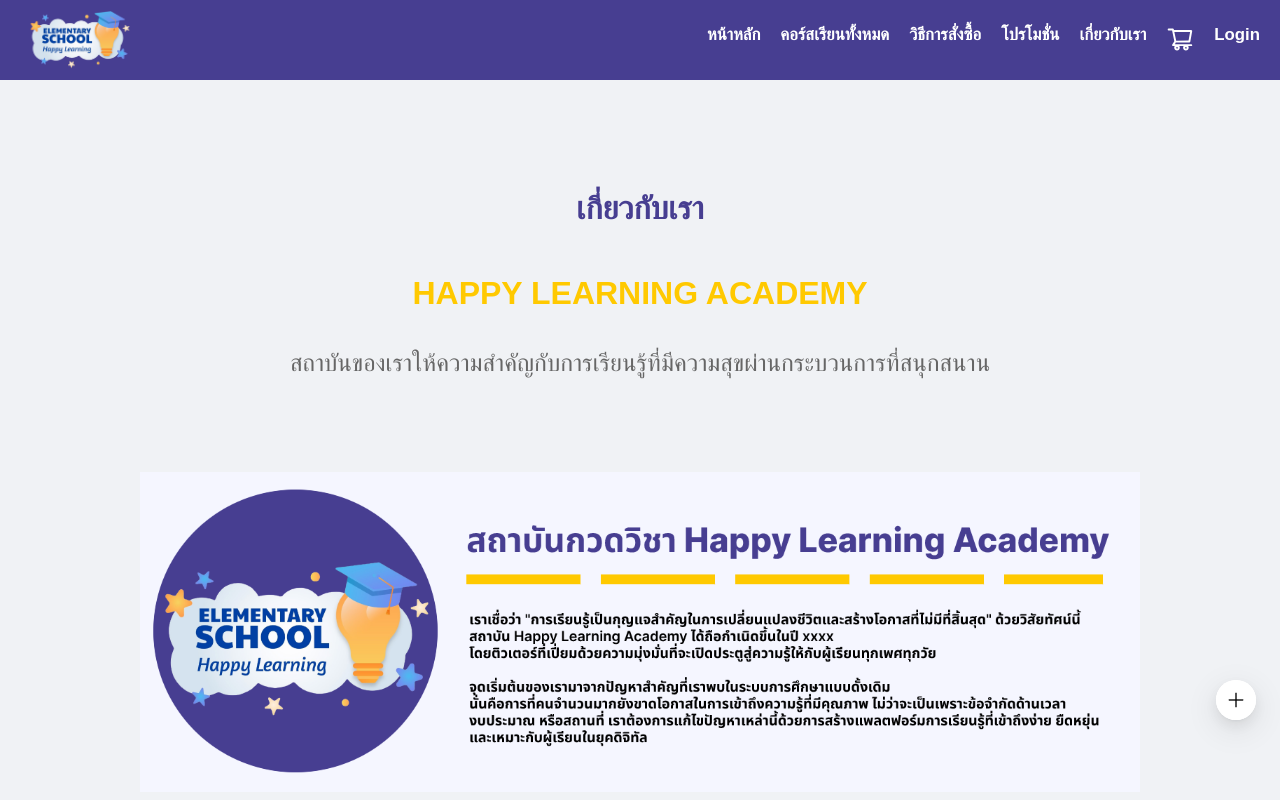
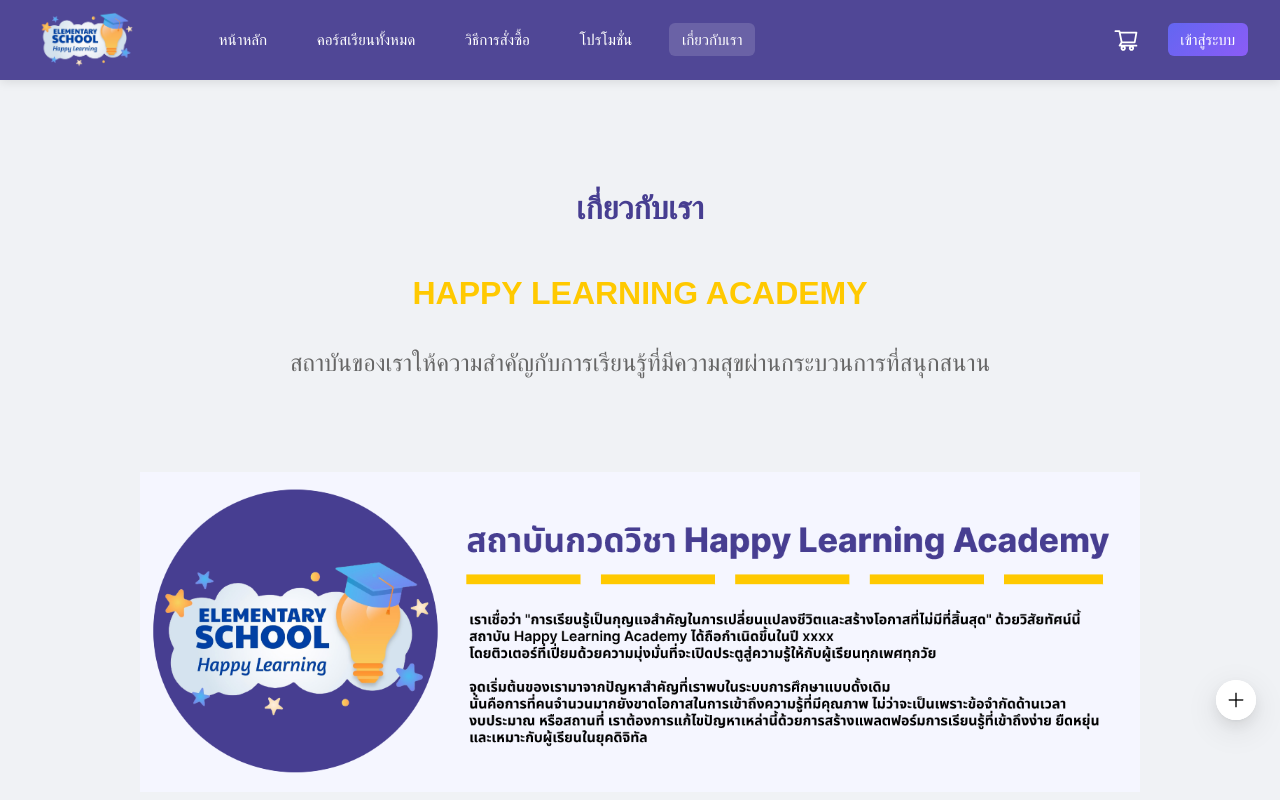
Before and after one commit to Piyawut-Boss/academy, a React (Create React App) app: page /aboutus in a window 1280 px wide. Shown: the top 800 px of the page. Built offline with nearby package versions, Linux system fonts and the light colour scheme; no server answers.

Commit message:
header UI

```diff
--- a/src/Header/AdminHeader.css
+++ b/src/Header/AdminHeader.css
@@ -1,7 +1,8 @@
 .header-container {
-    background-color: #473E91; /* สีพื้นหลังของ header */
-    color: white;
-    padding: 10px 20px;
+  background: rgba(71, 62, 145, 0.95);
+  backdrop-filter: blur(10px);
+  box-shadow: 0 2px 10px rgba(0, 0, 0, 0.1);
+  padding: 0.8rem 2rem;
   display: flex;
   justify-content: space-between;
   align-items: center;
@@ -11,40 +12,139 @@
   width: 100%;
 }
 
-  .header-container .logo {
-    display: flex; /* ใช้ flexbox สำหรับจัดตำแหน่งโลโก้ */
-    align-items: center; /* จัดตำแหน่งแนวตั้งให้กลาง */
+.logo {
+  display: flex;
+  align-items: center;
 }
 
-  .header-container .logo-image {
-    width: 120px; /* ปรับขนาดความกว้างของภาพ */
-    height: auto; /* ปรับความสูงอัตโนมัติเพื่อไม่ให้เบี้ยว */
-    margin-right: 10px; /* ช่องว่างระหว่างภาพและข้อความ */
+.logo-image {
+  width: 110px;
+  height: auto;
+  transition: transform 0.3s ease;
+}
+
+.logo-image:hover {
+  transform: scale(1.05);
 }
 
 .nav-list {
-    list-style-type: none;
+  display: flex;
+  align-items: center;
   margin: 0;
   padding: 0;
+  list-style: none;
+}
+
+.nav-list {
   display: flex;
-    justify-content: flex-start; /* จัดตำแหน่งเมนูไปทางซ้าย */
-    gap: 20px;
+  align-items: center;
+  margin: 0;
+  padding: 0;
+  list-style: none;
 }
 
 .nav-list a {
   color: white;
   text-decoration: none;
-    font-weight: bold;
+  font-size: 0.95rem;
+  font-weight: 500;
+  padding: 0.5rem 0.8rem;
+  border-radius: 6px;
+  transition: all 0.3s ease;
 }
 
 .nav-list a:hover {
-    text-decoration: underline;
+  background: rgba(255, 255, 255, 0.1);
+  text-decoration: none;
+  transform: translateY(-1px);
 }
 
 .nav-list button {
-    background-color: transparent;
-    border: none;
+  background-color: rgba(255, 255, 255, 0.1);
+  border: 1px solid rgba(255, 255, 255, 0.2);
   color: white;
+  padding: 0.5rem 1.2rem;
+  border-radius: 6px;
   cursor: pointer;
-    font-weight: bold;
+  font-weight: 500;
+  transition: all 0.3s ease;
 }
+
+.nav-list button:hover {
+  background-color: rgba(255, 255, 255, 0.2);
+  transform: translateY(-1px);
+  box-shadow: 0 2px 8px rgba(0, 0, 0, 0.1);
+}
+
+.nav-button {
+  font-size: 0.95rem !important;
+  font-weight: 500 !important;
+  padding: 0.5rem 0.8rem !important;
+  border-radius: 6px !important;
+  transition: all 0.3s ease !important;
+  background: transparent !important;
+  border: none !important;
+  color: white !important;
+}
+
+.nav-button:hover {
+  background: rgba(255, 255, 255, 0.1) !important;
+  transform: translateY(-1px);
+  text-decoration: none !important;
+}
+
+.nav-button.active-link {
+  background: rgba(255, 255, 255, 0.15) !important;
+}
+
+.user-menu {
+  background: rgba(255, 255, 255, 0.1);
+  padding: 0.5rem 1rem;
+  border-radius: 6px;
+  display: flex;
+  align-items: center;
+  gap: 0.5rem;
+}
+
+.active-link {
+  background: rgba(255, 255, 255, 0.15);
+  color: white;
+}
+
+.nav-section-left {
+  display: flex;
+  align-items: center;
+  gap: 2rem;
+  flex: 1;
+}
+
+.nav-section-right {
+  margin-left: auto;
+}
+
+.main-nav {
+  margin-left: 2rem;
+}
+
+.main-nav .nav-list {
+  gap: 1rem;
+}
+
+@media (max-width: 1024px) {
+  .nav-list {
+    gap: 1rem;
+  }
+
+  .nav-list a {
+    font-size: 0.9rem;
+    padding: 0.4rem 0.6rem;
+  }
+
+  .nav-section-left {
+    gap: 1rem;
+  }
+
+  .main-nav {
+    margin-left: 1rem;
+  }
+}
--- a/src/Header/AdminHeader.js
+++ b/src/Header/AdminHeader.js
@@ -1,52 +1,86 @@
 import React from 'react';
-import { Link, useNavigate } from 'react-router-dom';
+import { Link, useNavigate, useLocation } from 'react-router-dom';
+import { Menu, Dropdown, Avatar } from 'antd';
+import { UserOutlined, LogoutOutlined } from '@ant-design/icons';
 import './AdminHeader.css';
 import happyLearningLogo from './happy-learning-logo.png';
 
 function Header() {
     const navigate = useNavigate();
+    const location = useLocation();
+    const user = JSON.parse(localStorage.getItem('user'));
+    const isLoggedIn = !!localStorage.getItem('jwt');
 
-    // ✅ ดึงข้อมูล User และ Role อย่างถูกต้อง
-    const user = JSON.parse(localStorage.getItem('user'));
-    const isLoggedIn = !!localStorage.getItem('jwt'); // แปลงเป็น Boolean
-
-    // ✅ ฟังก์ชัน Logout
     const handleLogout = () => {
         localStorage.removeItem('jwt');
         localStorage.removeItem('user');
         navigate('/login');
     };
 
+    const userMenu = (
+        <Menu>
+            <Menu.Item key="profile" onClick={() => navigate('/user')}>
+                <UserOutlined /> Profile
+            </Menu.Item>
+            <Menu.Divider />
+            <Menu.Item key="logout" onClick={handleLogout} danger>
+                <LogoutOutlined /> Logout
+            </Menu.Item>
+        </Menu>
+    );
+
+    const isActiveLink = (path) => {
+        return location.pathname === path ? 'active-link' : '';
+    };
+
     return (
         <header className="header-container">
-            <div className="logo">
-                <img src={happyLearningLogo} alt="Logo" className="logo-image" />
+            <div className="nav-section-left">
+                <div className="logo">
+                    <img
+                        src={happyLearningLogo}
+                        alt="Logo"
+                        className="logo-image"
+                        onClick={() => navigate('/')}
+                        style={{ cursor: 'pointer' }}
+                    />
+                </div>
+                <nav className="main-nav">
+                    <ul className="nav-list">
+                        <li><Link to="/" className={isActiveLink('/')}>หน้าหลัก</Link></li>
+                        <li><Link to="/course" className={isActiveLink('/course')}>คอร์สเรียน</Link></li>
+                        <li><Link to="/promotion" className={isActiveLink('/promotion')}>โปรโมชั่น</Link></li>
+                        <li><Link to="/admin/EditPayment" className={`nav-button ${isActiveLink('/admin/EditPayment')}`}>Payment</Link></li>
+                        <li><Link to="/admin/EditUser" className={isActiveLink('/admin/EditUser')}>User</Link></li>
+                        <li><Link to="/admin/EditCourse" className={isActiveLink('/admin/EditCourse')}>Course</Link></li>
+                        <li><Link to="/admin/EditPromotion" className={isActiveLink('/admin/EditPromotion')}>Promotion</Link></li>
+                        <li><Link to="/admin/EditUnit" className={isActiveLink('/admin/EditUnit')}>Unit</Link></li>
+                        <li><Link to="/admin/DashBoard" className={isActiveLink('/admin/DashBoard')}>Dashboard</Link></li>
+                    </ul>
+                </nav>
             </div>
-            <nav>
+            <div className="nav-section-right">
                 <ul className="nav-list">
-                    <li><Link to="/">หน้าหลัก</Link></li>
-                    <li><Link to="/course">คอร์สเรียนทั้งหมด</Link></li>
-                    <li><Link to="/promotion">โปรโมชั่น</Link></li>
-                    <li><Link to="/admin/EditPayment">Payment</Link></li>
-                    <li><Link to="/admin/EditUser">User</Link></li>
-                    <li><Link to="/admin/EditCourse">Course</Link></li>
-                    <li><Link to="/admin/EditPromotion">Promotion</Link></li>
-                    <li><Link to="/admin/EditUnit">Unit</Link></li>
-                    <li><Link to="/admin/DashBoard">Dash Board</Link></li>
-
-
-                    {/* ✅ แสดงปุ่ม Login ถ้ายังไม่ได้ล็อกอิน */}
-                    {!isLoggedIn && <li><Link to="/login">Login</Link></li>}
-
-                    {/* ✅ แสดงชื่อ User หากล็อกอินแล้ว */}
-                    {isLoggedIn && user && (
-                        <li><Link to="/user">{user.username}</Link></li>
+                    {!isLoggedIn && (
+                        <li>
+                            <Link to="/login" className="login-button">
+                                เข้าสู่ระบบ
+                            </Link>
+                        </li>
                     )}
 
-                    {/* ✅ แสดงปุ่ม Logout หากล็อกอินแล้ว */}
-                    {isLoggedIn && <li><button style={{marginRight: '20px' }} onClick={handleLogout}>Logout </button></li>}
+                    {isLoggedIn && user && (
+                        <li>
+                            <Dropdown overlay={userMenu} trigger={['click']}>
+                                <div className="user-menu">
+                                    <Avatar size="small" icon={<UserOutlined />} />
+                                    <span>{user.username}</span>
+                                </div>
+                            </Dropdown>
+                        </li>
+                    )}
                 </ul>
-            </nav>
+            </div>
         </header>
     );
 }
--- a/src/Header/Header.css
+++ b/src/Header/Header.css
@@ -1,57 +1,155 @@
 .header-container {
-    background-color: #473E91; /* สีพื้นหลังของ header */
-    color: white;
-    padding: 10px 20px;
+  background: rgba(71, 62, 145, 0.95);
+  backdrop-filter: blur(10px);
+  box-shadow: 0 2px 10px rgba(0, 0, 0, 0.1);
+  padding: 0.8rem 2rem;
   display: flex;
   justify-content: space-between;
   align-items: center;
-    height: 75px;
+  height: 80px;
   position: fixed;
   z-index: 1000;
   width: 100%;
 }
 
-  .header-container .logo {
-    display: flex; /* ใช้ flexbox สำหรับจัดตำแหน่งโลโก้ */
-    align-items: center; /* จัดตำแหน่งแนวตั้งให้กลาง */
-
+.logo {
+  display: flex;
+  align-items: center;
 }
 
-  .header-container .logo-image {
-    width: 150px; /* ปรับขนาดความกว้างของภาพ */
-    height: auto; /* ปรับความสูงอัตโนมัติเพื่อไม่ให้เบี้ยว */
-    margin-right: 10px; /* ช่องว่างระหว่างภาพและข้อความ */
+.logo-image {
+  width: 110px;
+  height: auto;
+  transition: transform 0.3s ease;
+}
+
+.logo-image:hover {
+  transform: scale(1.05);
 }
 
 .nav-list {
-    list-style-type: none;
+  display: flex;
+  gap: 1.5rem;
+  align-items: center;
   margin: 0;
   padding: 0;
-    display: flex;
-    justify-content: flex-start; /* จัดตำแหน่งเมนูไปทางซ้าย */
-    gap: 20px;
-    font-size: 1.05rem;
-    margin-top: 15px;
-    margin-left: 20px;
-
+  list-style: none;
 }
 
 .nav-list a {
   color: white;
   text-decoration: none;
-    font-weight: bold;
-
-
+  font-size: 0.95rem;
+  font-weight: 500;
+  padding: 0.5rem 0.8rem;
+  border-radius: 6px;
+  transition: all 0.3s ease;
 }
 
 .nav-list a:hover {
-    text-decoration: underline;
+  background: rgba(255, 255, 255, 0.1);
+  text-decoration: none;
+  transform: translateY(-1px);
 }
 
-  .nav-list button {
-    background-color: transparent;
-    border: none;
+.cart-icon {
+  display: flex;
+  align-items: center;
+  padding: 0.6rem;
+  border-radius: 6px;
+  transition: all 0.3s ease;
+  font-size: 1.2em;
+}
+
+.cart-icon:hover {
+  background: rgba(255, 255, 255, 0.1);
+  transform: translateY(-1px);
+  scale: 1.05;
+}
+
+.user-menu {
+  background: rgba(255, 255, 255, 0.1);
+  padding: 0.5rem 1rem;
+  border-radius: 6px;
+  display: flex;
+  align-items: center;
+  gap: 0.5rem;
+  cursor: pointer;
+  transition: all 0.3s ease;
+}
+
+.user-menu:hover {
+  background: rgba(255, 255, 255, 0.2);
+  transform: translateY(-1px);
+}
+
+.active-link {
+  background: rgba(255, 255, 255, 0.15);
   color: white;
-    cursor: pointer;
-    font-weight: bold;
 }
+
+.login-button {
+  background: rgba(255, 255, 255, 0.1);
+  border: 1px solid rgba(255, 255, 255, 0.2);
+  padding: 0.5rem 1.2rem;
+  border-radius: 6px;
+  transition: all 0.3s ease;
+}
+
+.login-button:hover {
+  background: rgba(255, 255, 255, 0.2);
+  transform: translateY(-1px);
+  box-shadow: 0 2px 8px rgba(0, 0, 0, 0.1);
+}
+
+.nav-left {
+  display: flex;
+  align-items: center;
+  gap: 2rem;
+}
+
+.nav-right {
+  margin-left: auto;
+}
+
+.main-nav {
+  margin-left: 2rem;
+}
+
+.user-nav {
+  display: flex;
+  align-items: center;
+  gap: 1rem;
+}
+
+.nav-list {
+  margin: 0;
+  padding: 0;
+  list-style: none;
+  display: flex;
+  align-items: center;
+}
+
+.main-nav {
+  gap: 1.5rem;
+}
+
+@media (max-width: 1024px) {
+  .nav-list {
+    gap: 1rem;
+  }
+
+  .nav-list a {
+    font-size: 0.9rem;
+    padding: 0.4rem 0.6rem;
+  }
+
+  .nav-left {
+    gap: 1rem;
+  }
+
+  .main-nav {
+    margin-left: 1rem;
+    gap: 1rem;
+  }
+}
--- a/src/Header/Header.js
+++ b/src/Header/Header.js
@@ -1,52 +1,86 @@
 import React from 'react';
-import { Link, useNavigate } from 'react-router-dom';
+import { Link, useNavigate, useLocation } from 'react-router-dom';
+import { Menu, Dropdown, Avatar } from 'antd';
+import { UserOutlined, LogoutOutlined, ShoppingCartOutlined } from '@ant-design/icons';
 import './Header.css';
 import happyLearningLogo from './happy-learning-logo.png';
-import { ShoppingCartOutlined } from '@ant-design/icons';
 
 function Header() {
     const navigate = useNavigate();
+    const location = useLocation();
+    const user = JSON.parse(localStorage.getItem('user'));
+    const isLoggedIn = !!localStorage.getItem('jwt');
 
-    // ✅ ดึงข้อมูล User และ Role อย่างถูกต้อง
-    const user = JSON.parse(localStorage.getItem('user'));
-    const isLoggedIn = !!localStorage.getItem('jwt'); // แปลงเป็น Boolean
-
-    // ✅ ฟังก์ชัน Logout
     const handleLogout = () => {
         localStorage.removeItem('jwt');
         localStorage.removeItem('user');
         navigate('/login');
     };
 
+    const userMenu = (
+        <Menu>
+            <Menu.Item key="profile" onClick={() => navigate('/user')}>
+                <UserOutlined /> Profile
+            </Menu.Item>
+            <Menu.Divider />
+            <Menu.Item key="logout" onClick={handleLogout} danger>
+                <LogoutOutlined /> Logout
+            </Menu.Item>
+        </Menu>
+    );
+
+    const isActiveLink = (path) => {
+        return location.pathname === path ? 'active-link' : '';
+    };
+
     return (
         <header className="header-container">
-            <div className="logo">
-                <img src={happyLearningLogo} alt="Logo" className="logo-image" />
+            <div className="nav-left">
+                <div className="logo">
+                    <img
+                        src={happyLearningLogo}
+                        alt="Logo"
+                        className="logo-image"
+                        onClick={() => navigate('/')}
+                        style={{ cursor: 'pointer' }}
+                    />
+                </div>
+                <nav>
+                    <ul className="nav-list main-nav">
+                        <li><Link to="/" className={isActiveLink('/')}>หน้าหลัก</Link></li>
+                        <li><Link to="/course" className={isActiveLink('/course')}>คอร์สเรียนทั้งหมด</Link></li>
+                        <li><Link to="/howto" className={isActiveLink('/howto')}>วิธีการสั่งซื้อ</Link></li>
+                        <li><Link to="/promotion" className={isActiveLink('/promotion')}>โปรโมชั่น</Link></li>
+                        <li><Link to="/aboutus" className={isActiveLink('/aboutus')}>เกี่ยวกับเรา</Link></li>
+                    </ul>
+                </nav>
             </div>
-            <nav>
-                <ul className="nav-list">
-                    <li><Link to="/">หน้าหลัก</Link></li>
-                    <li><Link to="/course">คอร์สเรียนทั้งหมด</Link></li>
-                    <li><Link to="/howto">วิธีการสั่งซื้อ</Link></li>
-                    <li><Link to="/promotion">โปรโมชั่น</Link></li>
-                    <li><Link to="/aboutus">เกี่ยวกับเรา</Link></li>
-
-
-                    {/* 🔹 ไอคอนตะกร้าสินค้า */}
-                    <li><Link to="/shopping"><ShoppingCartOutlined style={{ fontSize: '28px' }} /></Link></li>
-
-                    {/* ✅ แสดงปุ่ม Login ถ้ายังไม่ได้ล็อกอิน */}
-                    {!isLoggedIn && <li><Link to="/login">Login</Link></li>}
-
-                    {/* ✅ แสดงชื่อ User หากล็อกอินแล้ว */}
+            <div className="nav-right">
+                <ul className="nav-list user-nav">
+                    <li>
+                        <Link to="/shopping" className="cart-icon">
+                            <ShoppingCartOutlined style={{ fontSize: '26px' }} />
+                        </Link>
+                    </li>
+                    {!isLoggedIn && (
+                        <li>
+                            <Link to="/login" className="login-button">
+                                เข้าสู่ระบบ
+                            </Link>
+                        </li>
+                    )}
                     {isLoggedIn && user && (
-                        <li><Link to="/user">{user.username}</Link></li>
+                        <li>
+                            <Dropdown overlay={userMenu} trigger={['click']}>
+                                <div className="user-menu">
+                                    <Avatar size="small" icon={<UserOutlined />} />
+                                    <span>{user.username}</span>
+                                </div>
+                            </Dropdown>
+                        </li>
                     )}
-
-                    {/* ✅ แสดงปุ่ม Logout หากล็อกอินแล้ว */}
-                    {isLoggedIn && <li><button style={{ marginRight: '20px' }} onClick={handleLogout}>Logout </button></li>}
                 </ul>
-            </nav>
+            </div>
         </header>
     );
 }
```
Lines whose indentation alone changed are shown as unchanged.
